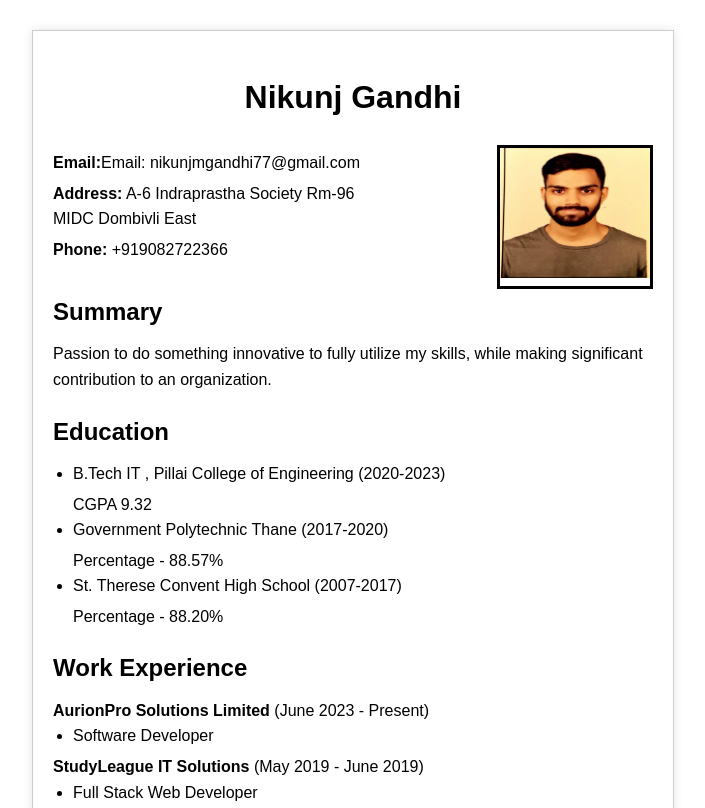
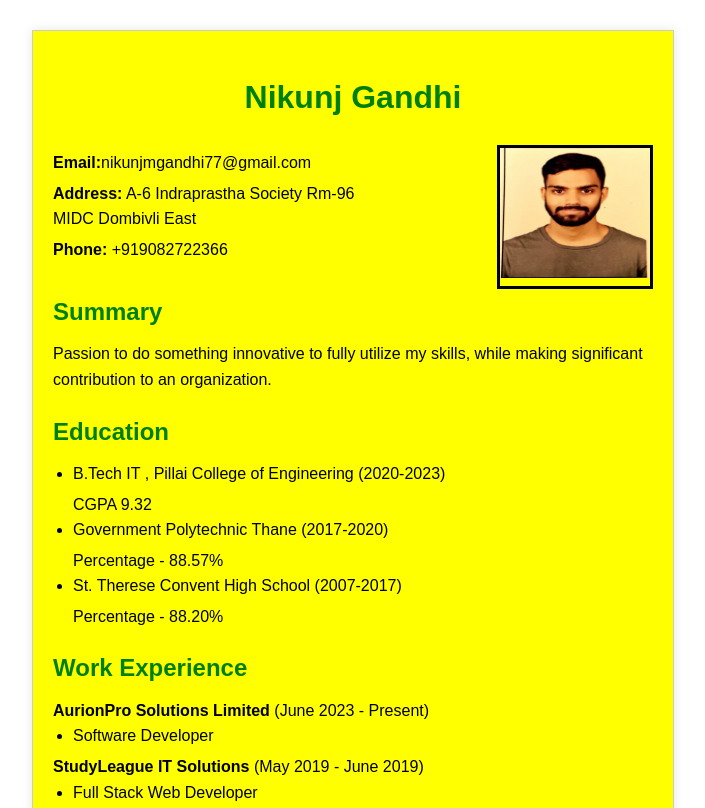
Before and after one commit to nikunj77777/Resume, a plain HTML site: page Index.html in a window 1280 px wide. Shown: the top 808 px of the page, without its empty margins (287-992 px from the left). Drawn offline with Linux system fonts and the light colour scheme.

Commit message:
Changes made for f2 branch

```diff
--- a/Index.html
+++ b/Index.html
@@ -9,7 +9,7 @@
     <h1>Nikunj Gandhi</h1>
 
     <div class="contact">
-      <p><b>Email:</b>Email: nikunjmgandhi77@gmail.com</p>
+      <p><b>Email:</b>nikunjmgandhi77@gmail.com</p>
       <p><b>Address:</b> A-6 Indraprastha Society Rm-96<br> MIDC Dombivli East</p>
       <p><b>Phone:</b> +919082722366</p>
     </div>
--- a/style.css
+++ b/style.css
@@ -11,10 +11,12 @@ body {
       padding: 20px;
       border: 1px solid #ccc;
       box-shadow: 0 0 10px rgba(0, 0, 0, 0.1);
+      background-color: yellow;
     }
 
     h1 {
       text-align: center;
+      color : green
     }
 
     .section {
@@ -23,6 +25,7 @@ body {
 
     .section h2 {
       margin-bottom: 10px;
+      color:green;
     }
 
     .section ul {
```
